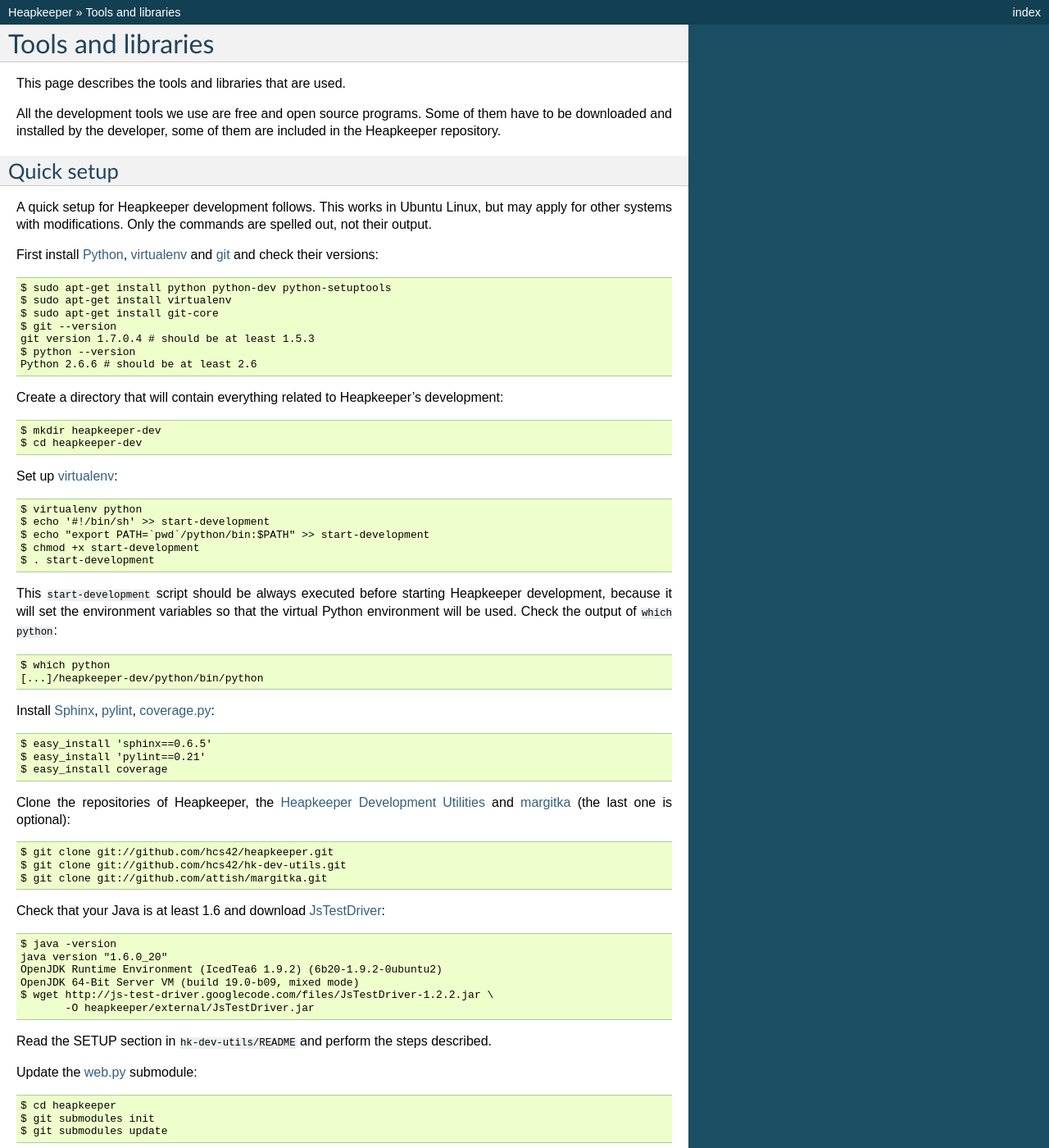
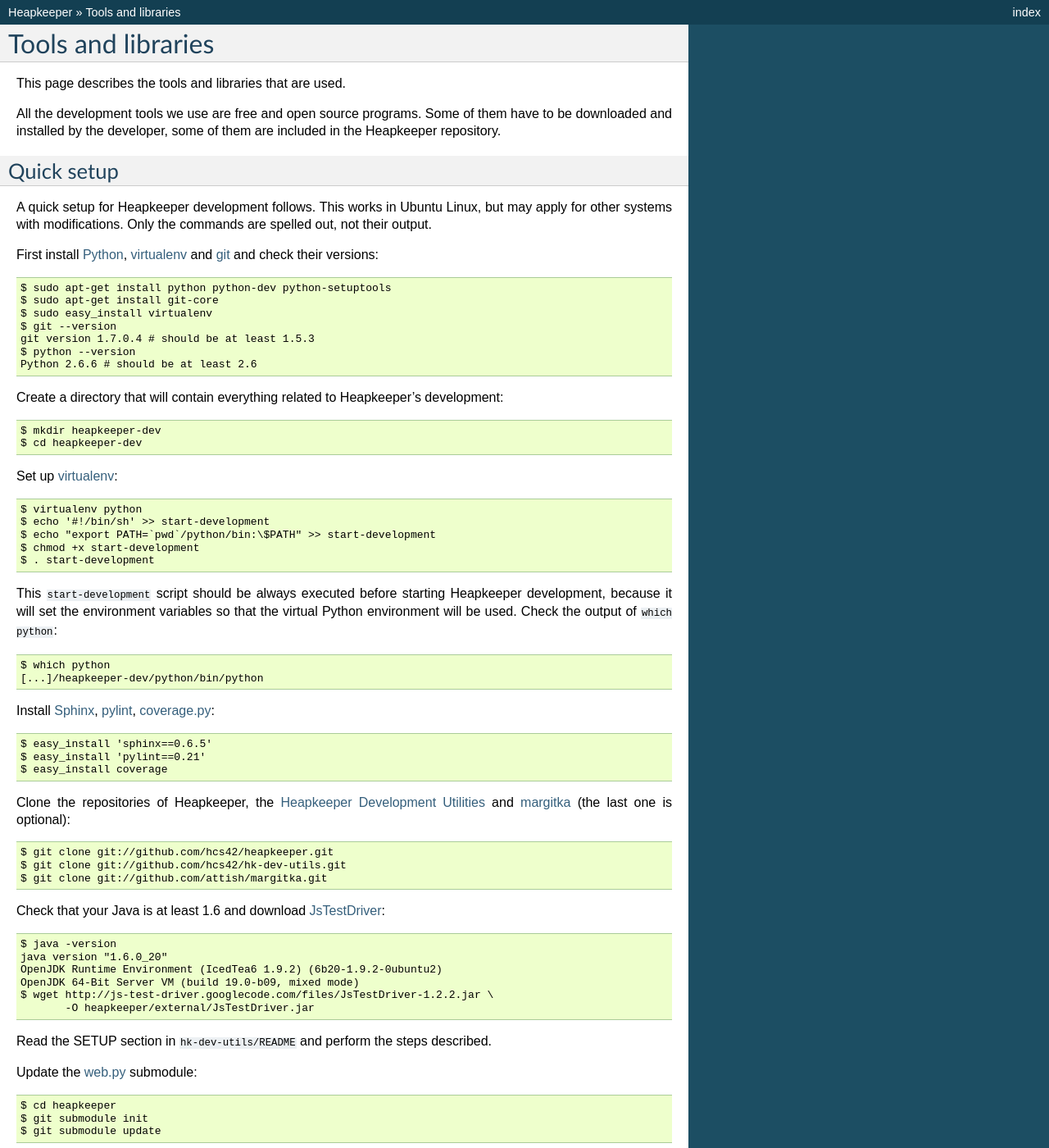
Before and after one commit to hcs42/heapkeeper-old, a Sphinx documentation site: the page built from doc/tools.rst, in a window 1280 px wide and 1400 px high. Shown: the whole window at 82% size. Built offline with Sphinx 7.4.7, drawn with Linux system fonts in a browser that asks for light colours; pages that are not in the unit, such as notebooks, are missing from menus.

Commit message:
Doc updated
[hkweb cleanup]

```diff
--- a/doc/tools.rst
+++ b/doc/tools.rst
@@ -18,8 +18,8 @@ First install :ref:`Python <development_python>`, :ref:`virtualenv` and
 :ref:`git <gitref>` and check their versions::
 
     $ sudo apt-get install python python-dev python-setuptools
-    $ sudo apt-get install virtualenv
     $ sudo apt-get install git-core
+    $ sudo easy_install virtualenv
     $ git --version
     git version 1.7.0.4 # should be at least 1.5.3
     $ python --version
@@ -35,7 +35,7 @@ Set up :ref:`virtualenv`::
 
     $ virtualenv python
     $ echo '#!/bin/sh' >> start-development
-    $ echo "export PATH=`pwd`/python/bin:$PATH" >> start-development
+    $ echo "export PATH=`pwd`/python/bin:\$PATH" >> start-development
     $ chmod +x start-development
     $ . start-development
 
@@ -77,8 +77,8 @@ described.
 Update the :ref:`web.py <webpy>` submodule::
 
     $ cd heapkeeper
-    $ git submodules init
-    $ git submodules update
+    $ git submodule init
+    $ git submodule update
 
 Used tools
 ----------
```
